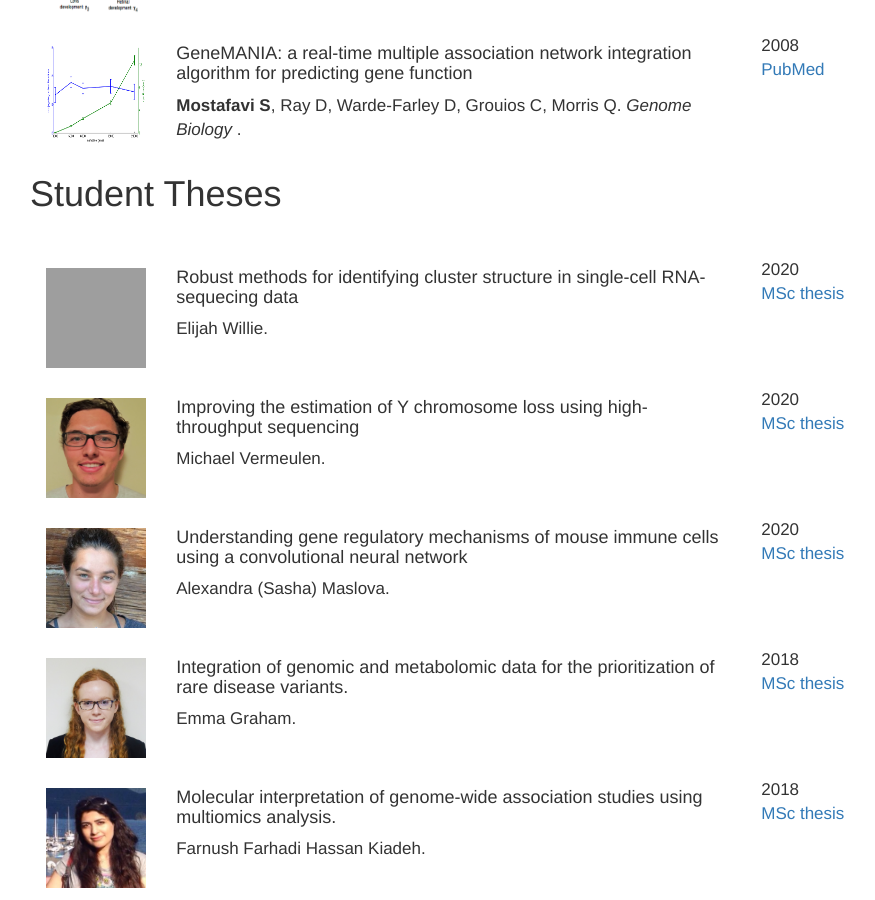
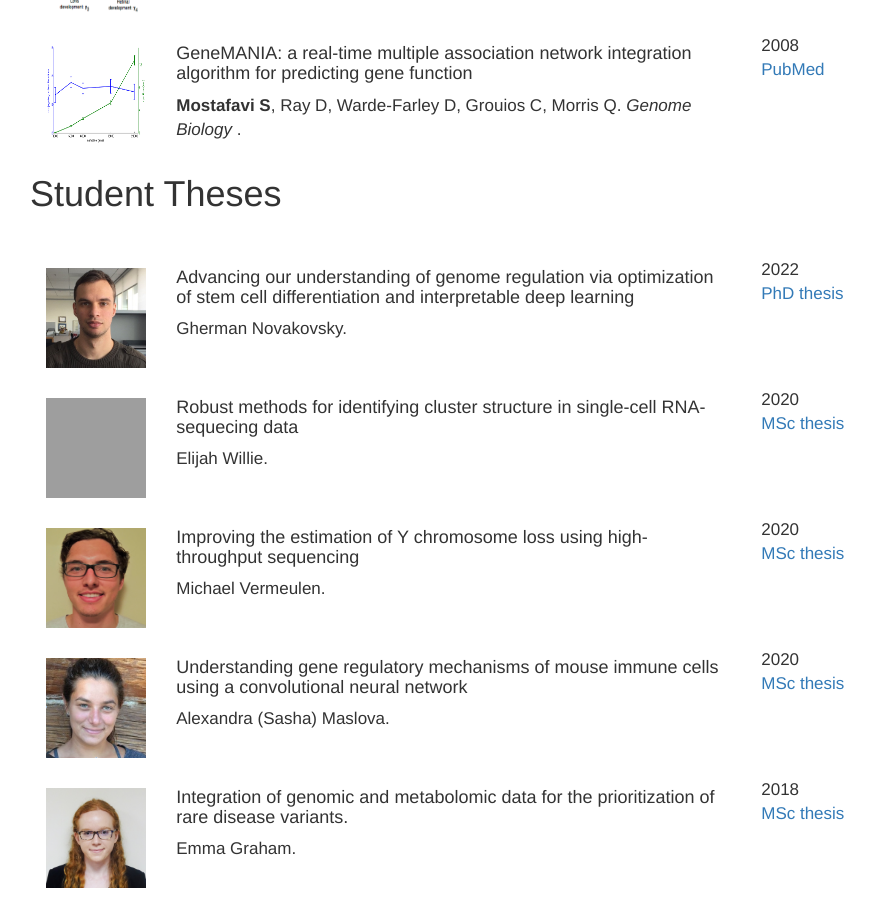
Before and after one commit to saramostafavi/saramostafavi.github.io, a Jekyll site: the page built from publications.html, in a window 1280 px wide and 900 px high, scrolled down 4353 px, cut to the strip 0-900 px from the top of the window. Shown: the whole strip, without its empty margins (40-915 px from the left). Built offline with Jekyll 4.4.1, drawn with Linux system fonts in a browser that asks for light colours; nearby versions of some CDN libraries; a style sheet for code colours, icons or effects is not loaded; grey boxes are pictures that could not be loaded.

Commit message:
Update theses.yml

```diff
--- a/_data/theses.yml
+++ b/_data/theses.yml
@@ -1,4 +1,14 @@
 ---
+- title: >
+    Advancing our understanding of genome regulation via optimization of stem cell differentiation and interpretable deep learning
+  author: >
+    Gherman Novakovsky.
+  image: ../images/German.jpg
+  year: 2022
+  repo:
+    name: PhD thesis
+    url: https://open.library.ubc.ca/collections/ubctheses/24/items/1.0418592?o=2
+
 - title: >
     Robust methods for identifying cluster structure in single-cell RNA-sequecing data
   author: >
```
